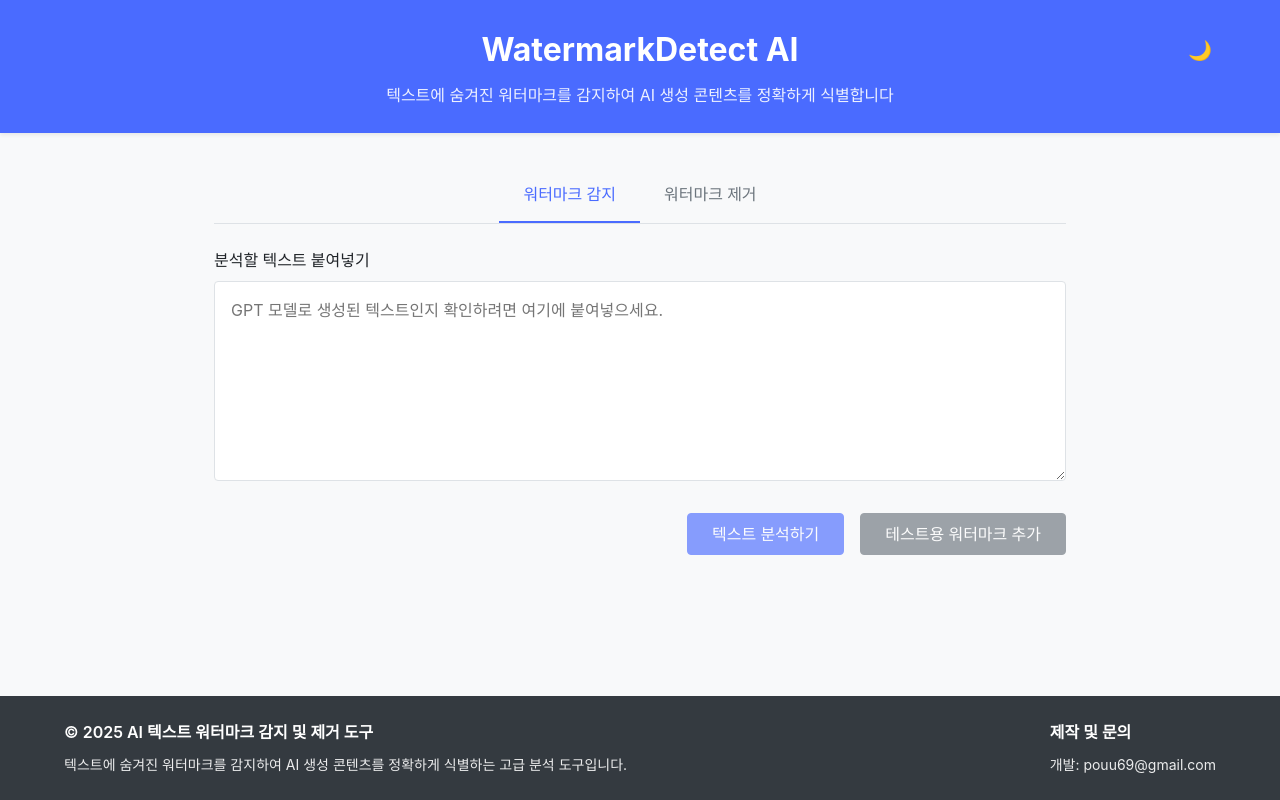
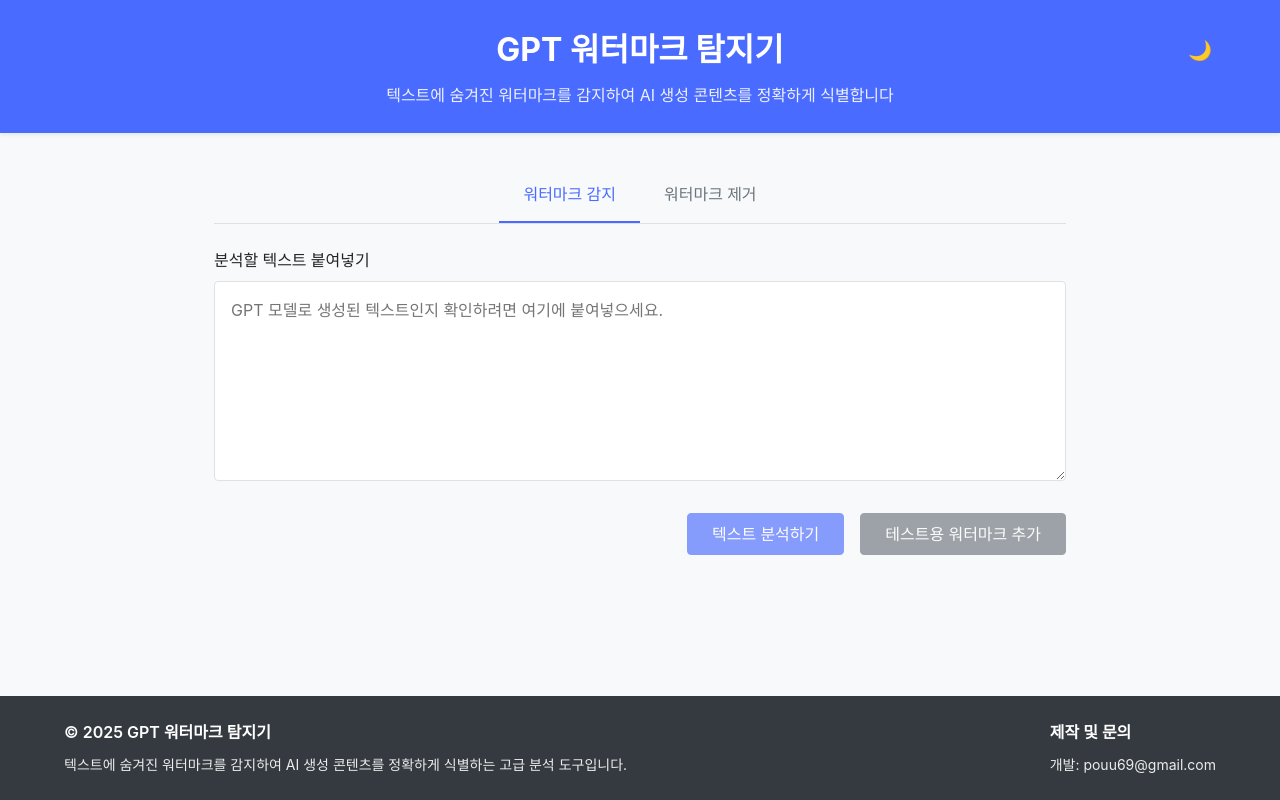
Before and after one commit to pouu69/detect-watermark-ai, a React (Vite) app: page / in a window 1280 px wide. Built offline with nearby package versions, Linux system fonts and the light colour scheme.

Commit message:
feat: update titles and descriptions for consistency across components Generate by Copilot.

```diff
--- a/index.html
+++ b/index.html
@@ -4,8 +4,8 @@
     <meta charset="UTF-8" />
     <link rel="icon" type="image/svg+xml" href="/favicon.svg" />
     <meta name="viewport" content="width=device-width, initial-scale=1.0" />
-    <title>AI 텍스트 워터마크 감지 및 제거 도구</title>
-    <meta name="description" content="AI가 생성한 텍스트에 숨겨진 워터마크를 감지하고 제거하는 도구입니다." />
+    <title>GPT 워터마크 탐지기</title>
+    <meta name="description" content="텍스트에 숨겨진 워터마크를 감지하여 AI 생성 콘텐츠를 정확하게 식별하는 도구입니다." />
   </head>
   <body>
     <div id="root"></div>
--- a/src/components/Footer.tsx
+++ b/src/components/Footer.tsx
@@ -7,12 +7,10 @@ function Footer({}: FooterProps) {
     <footer className="footer">
       <div className="container">
         <div className="footer-left">
-          <p className="copyright">
-            © 2025 AI 텍스트 워터마크 감지 및 제거 도구
-          </p>
+          <p className="copyright">© 2025 GPT 워터마크 탐지기</p>
           <p className="description">
-            텍스트에 숨겨진 워터마크를 감지하여 AI 생성 콘텐츠를 정확하게 식별하는
-            고급 분석 도구입니다.
+            텍스트에 숨겨진 워터마크를 감지하여 AI 생성 콘텐츠를 정확하게
+            식별하는 고급 분석 도구입니다.
           </p>
         </div>
 
--- a/src/components/Header.tsx
+++ b/src/components/Header.tsx
@@ -10,7 +10,7 @@ function Header({ darkMode, toggleDarkMode }: HeaderProps) {
     <header className="header">
       <div className="container">
         <div className="header-top">
-          <h1 className="logo">WatermarkDetect AI</h1>
+          <h1 className="logo">GPT 워터마크 탐지기</h1>
           <button
             className="theme-toggle"
             onClick={toggleDarkMode}
```
